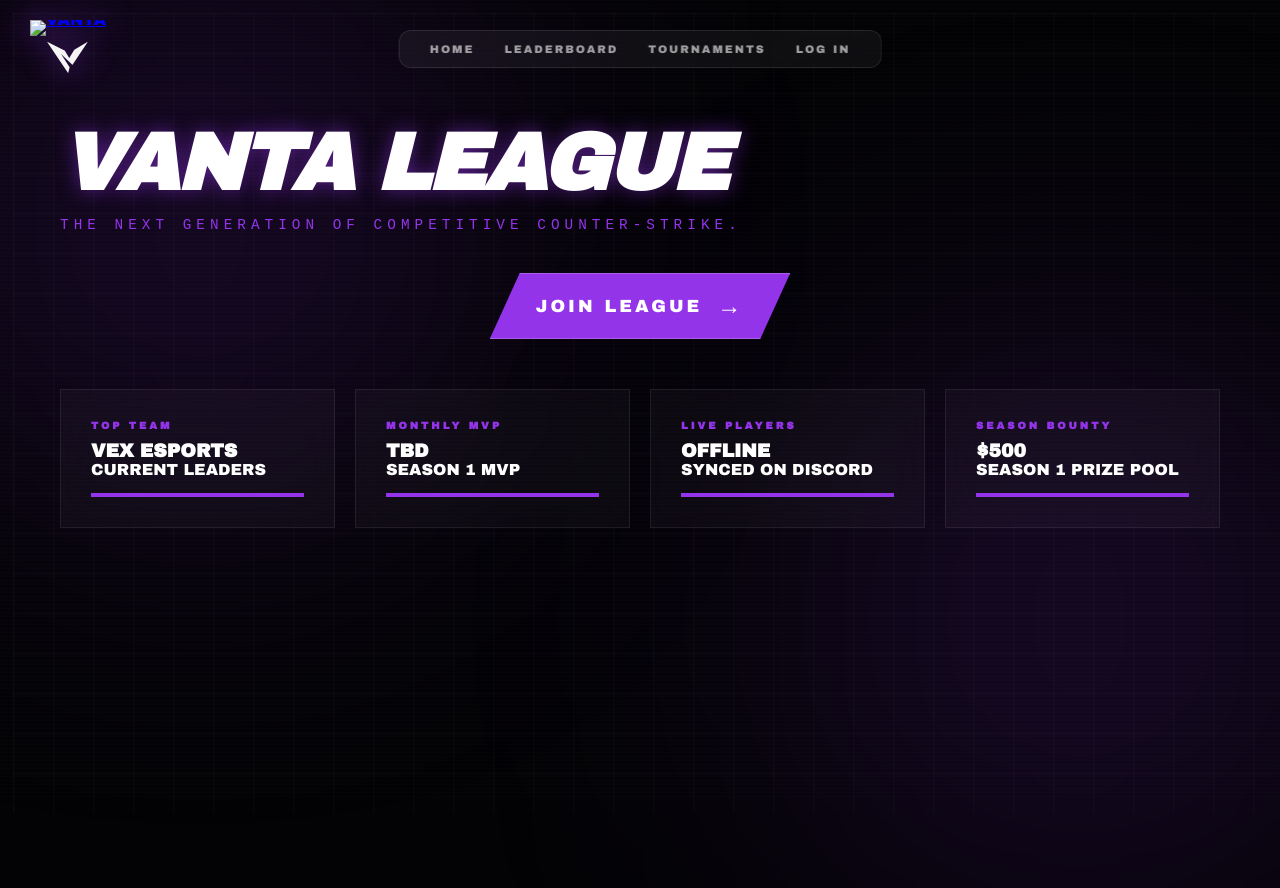
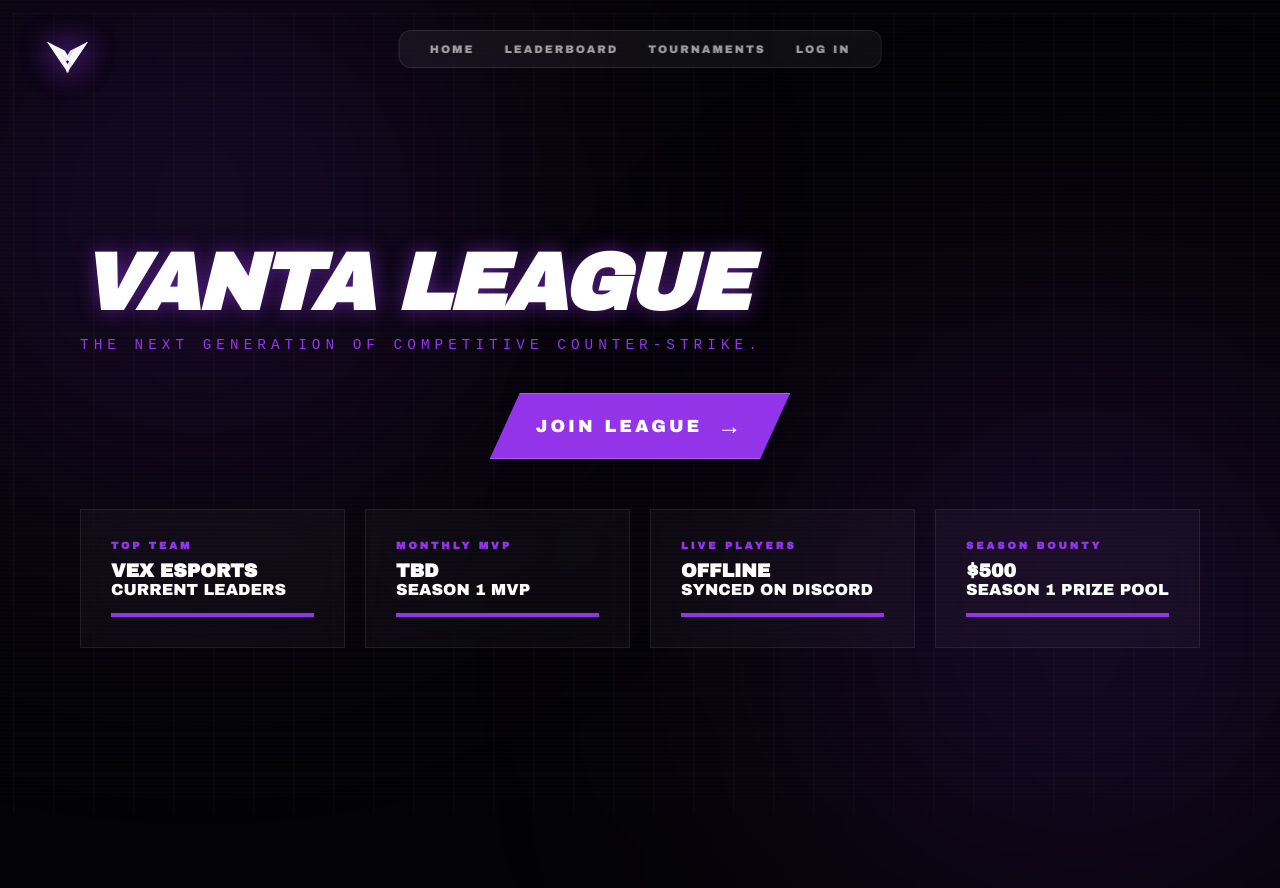
Before and after one commit to Drxp2Good/vantaleague, a plain HTML site: page index.html in a window 1280 px wide. Before the commit the page ends 800 px from the top, so only its background shows below. Drawn offline with nearby package versions, Linux system fonts and the light colour scheme; no server answers.

Commit message:
Update index.html

```diff
--- a/index.html
+++ b/index.html
@@ -13,7 +13,7 @@
     <div class="scanline"></div>
 
     <a href="index.html" class="logo-anchor logo-left">
-        <img src="assets/logo.png" alt="VANTA" class="main-logo">
+        <img src="logo.png" alt="VANTA" class="main-logo">
     </a>
     <a href="index.html" class="logo-anchor logo-right">
         <img src="logo.png" alt="VANTA" class="main-logo">
@@ -27,12 +27,14 @@
     </div>
 
     <div class="container">
+
+    <div class="container">
         <section class="hero">
             <h1 class="hero-title">VANTA LEAGUE</h1>
             <p class="hero-subtitle">THE NEXT GENERATION OF COMPETITIVE COUNTER-STRIKE.</p>
 
             <div class="hero-btns">
-                <a href="https://discord.gg/mWZJ5Gw7k9" target="_blank" class="btn join-btn">
+                <a href="https://discord.gg/mWZJ5Gw7k9" target="_blank" class="join-btn">
                     JOIN LEAGUE <span class="btn-icon">→</span>
                 </a>
             </div>
```
